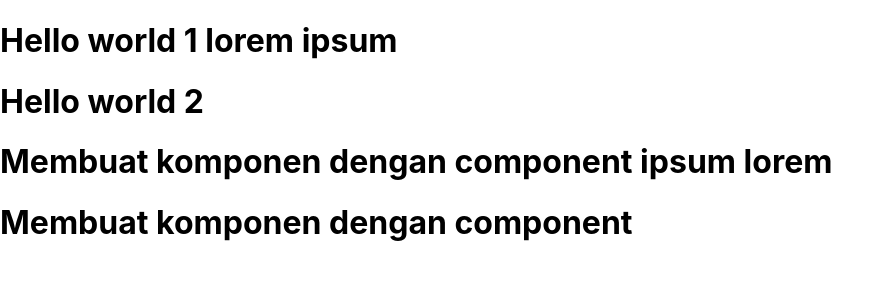
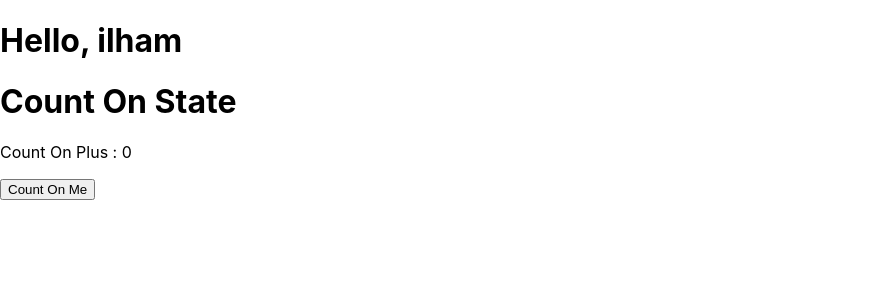
Before and after one commit to ifathurohman/my-app, a React (Create React App) app: page / in a window 1280 px wide. Shown: the top 300 px of the page, without its empty margins (0-894 px from the left). Built offline with nearby package versions, Linux system fonts and the light colour scheme.

Commit message:
tugas component

```diff
--- a/src/App.js
+++ b/src/App.js
@@ -1,11 +1,11 @@
-import Komponen from "./Materi/Komponen";
-import FunctionalComponent from "./Materi/Komponen/Pembahasan/FunctionalComponent";
+import Komponen from './Tugas/ClassComponent';
+import Props from './Tugas/Props';
 
 function App() {
   return (
     <div className="App">
-      <Komponen/>
-      <FunctionalComponent/>
+      <Props />
+      <Komponen />
     </div>
   );
 }
--- a/src/Materi/Komponen/Pembahasan/ClassComponent.jsx
+++ /dev/null
@@ -1,14 +0,0 @@
-import React from "react";
-
-class ClassComponent extends React.Component {
-    render() {
-        return (
-            <div>
-                <h1>Hello world 1 {this.props.nama}</h1>
-                <h1>Hello world 2</h1>
-            </div>
-        )
-    }
-}
-
-export default ClassComponent;
--- a/src/Materi/Komponen/Pembahasan/FunctionalComponent.jsx
+++ /dev/null
@@ -1,7 +0,0 @@
-const FunctionalComponent = (props) => {
-    return (
-        <h1>Membuat komponen dengan component {props.nama}</h1>
-    )
-}
-
-export default FunctionalComponent;
--- a/src/Materi/Komponen/index.jsx
+++ /dev/null
@@ -1,15 +0,0 @@
-import React from "react";
-import ClassComponent from "./Pembahasan/ClassComponent";
-import FunctionalComponent from "./Pembahasan/FunctionalComponent";
-
-
-export default class Komponen extends React.Component {
-    render() {
-        return(
-            <div>
-                <ClassComponent nama="lorem ipsum" />
-                <FunctionalComponent nama="ipsum lorem" />
-            </div>
-        )
-    }
-}
--- /dev/null
+++ b/src/Tugas/ClassComponent.jsx
@@ -0,0 +1,26 @@
+import React from 'react';
+
+class ClassComponent extends React.Component {
+  constructor(props) {
+    super(props);
+    this.state = {
+      count: 0,
+    };
+  }
+
+  onCount = () => {
+    this.setState({count: this.state.count + 1});
+  };
+
+  render() {
+    return (
+      <div>
+        <h1>Count On State</h1>
+        <p>Count On Plus : {this.state.count}</p>
+        <button onClick={this.onCount}>Count On Me</button>
+      </div>
+    );
+  }
+}
+
+export default ClassComponent;
--- /dev/null
+++ b/src/Tugas/Props.jsx
@@ -0,0 +1,13 @@
+import React from 'react';
+
+function User(props) {
+  return <h1>Hello, {props.name}</h1>;
+}
+
+export default function Home() {
+  return (
+    <div>
+      <User name="ilham" />
+    </div>
+  );
+}
```
